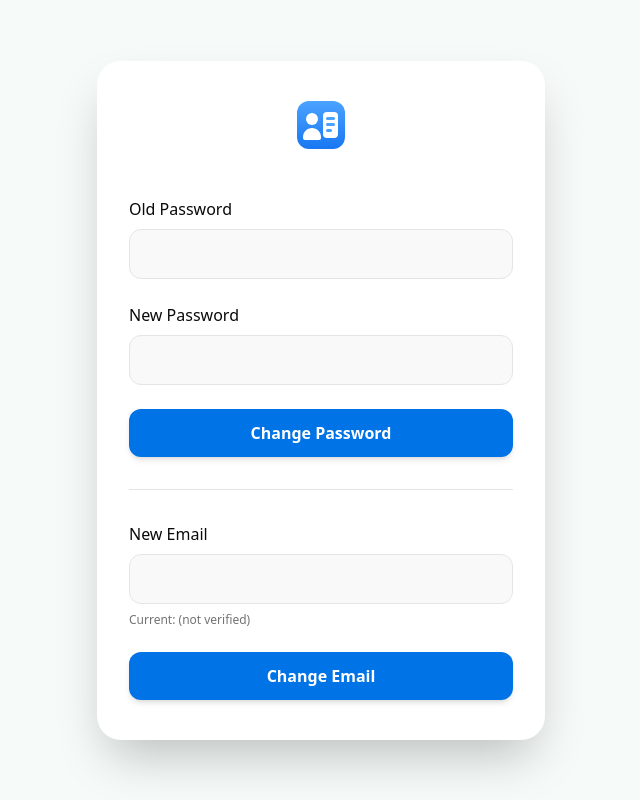
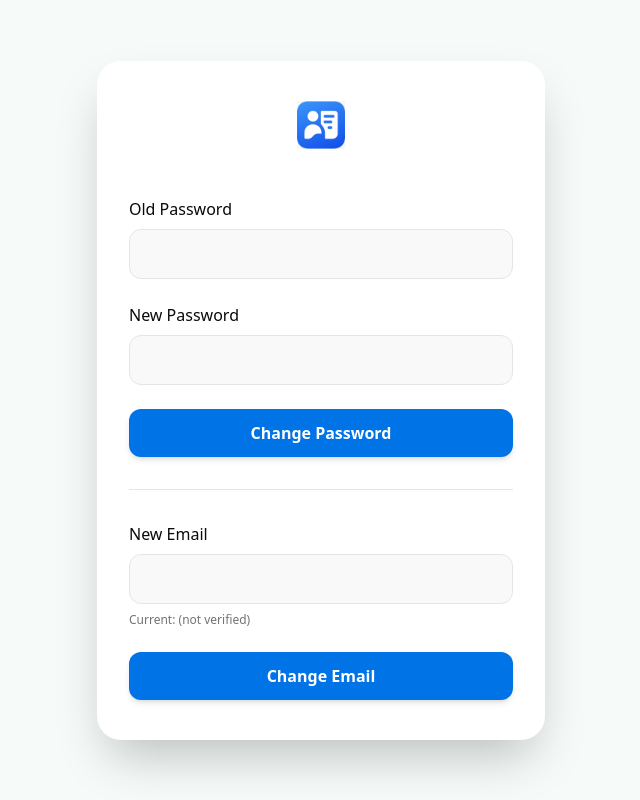
Before and after one commit to bu19akov/linkedin_extension_webapp, a Next.js app: page /account in a window 1280 px wide. Shown: the whole page, without its empty margins (319-959 px from the left). Built offline with nearby package versions, Linux system fonts and the light colour scheme; no server answers.

Commit message:
update logo

```diff
--- a/src/pages/account/index.tsx
+++ b/src/pages/account/index.tsx
@@ -98,7 +98,7 @@ export default function Account() {
     <div className="min-h-[100dvh] flex items-center justify-center bg-[#f6fbfa] p-4 sm:p-8">
       <Card className="w-full max-w-md text-base rounded-3xl shadow-2xl border-0 bg-white px-4 py-8 sm:px-8 sm:py-10 max-h-[calc(100dvh-2rem)] overflow-auto">
         <div className="flex flex-col items-center gap-4 mb-6">
-          <Image src="/engagefeed-logo.svg" alt="EngageFeed Logo" width={48} height={48} className="mb-2" />
+          <Image src="/logo.jpeg" alt="EngageFeed Logo" width={48} height={48} className="mb-2" />
         </div>
         <CardHeader className="flex flex-col items-center gap-3 pb-0" />
         <CardContent className="pt-4">
--- a/src/pages/auth/forgot.tsx
+++ b/src/pages/auth/forgot.tsx
@@ -30,7 +30,7 @@ export default function ForgotPassword() {
     <div className="min-h-[100dvh] flex items-center justify-center bg-[#f6fbfa] p-4 sm:p-8">
       <Card className="w-full max-w-md text-base rounded-3xl shadow-2xl border-0 bg-white px-4 py-8 sm:px-8 sm:py-10 max-h-[calc(100dvh-2rem)] overflow-auto">
         <div className="flex flex-col items-center gap-4 mb-6">
-          <Image src="/kleo-logo.svg" alt="Kleo Logo" width={48} height={48} className="mb-2" />
+          <Image src="/logo.jpeg" alt="EngageFeed Logo" width={48} height={48} className="mb-2" />
         </div>
         <CardHeader className="flex flex-col items-center gap-3 pb-0">
           <div className="text-2xl font-extrabold tracking-tight">Forgot Password</div>
--- a/src/pages/auth/signin.tsx
+++ b/src/pages/auth/signin.tsx
@@ -34,7 +34,7 @@ export default function SignIn() {
     <div className="min-h-[100dvh] flex items-center justify-center bg-[#f6fbfa] p-4 sm:p-8">
       <Card className="w-full max-w-md text-base rounded-3xl shadow-2xl border-0 bg-white px-4 py-8 sm:px-8 sm:py-10 max-h-[calc(100dvh-2rem)] overflow-auto">
         <div className="flex flex-col items-center gap-4 mb-6">
-          <Image src="/engagefeed-logo.svg" alt="EngageFeed Logo" width={48} height={48} className="mb-2" />
+          <Image src="/logo.jpeg" alt="EngageFeed Logo" width={48} height={48} className="mb-2" />
         </div>
         <CardHeader className="flex flex-col items-center gap-3 pb-0">
           <CardTitle className="text-2xl font-extrabold tracking-tight">Sign In</CardTitle>
--- a/src/pages/auth/signup.tsx
+++ b/src/pages/auth/signup.tsx
@@ -33,7 +33,7 @@ export default function SignUp() {
     <div className="min-h-[100dvh] flex items-center justify-center bg-[#f6fbfa] p-4 sm:p-8">
       <Card className="w-full max-w-md text-base rounded-3xl shadow-2xl border-0 bg-white px-4 py-8 sm:px-8 sm:py-10 max-h-[calc(100dvh-2rem)] overflow-auto">
         <div className="flex flex-col items-center gap-4 mb-6">
-          <Image src="/kleo-logo.svg" alt="Kleo Logo" width={48} height={48} className="mb-2" />
+          <Image src="/logo.jpeg" alt="EngageFeed Logo" width={48} height={48} className="mb-2" />
         </div>
         <CardHeader className="flex flex-col items-center gap-3 pb-0">
           <div className="text-2xl font-extrabold tracking-tight">Sign Up</div>
```
Also changed, not shown: public/engagefeed-logo.svg (deleted), public/logo.jpeg (added).
